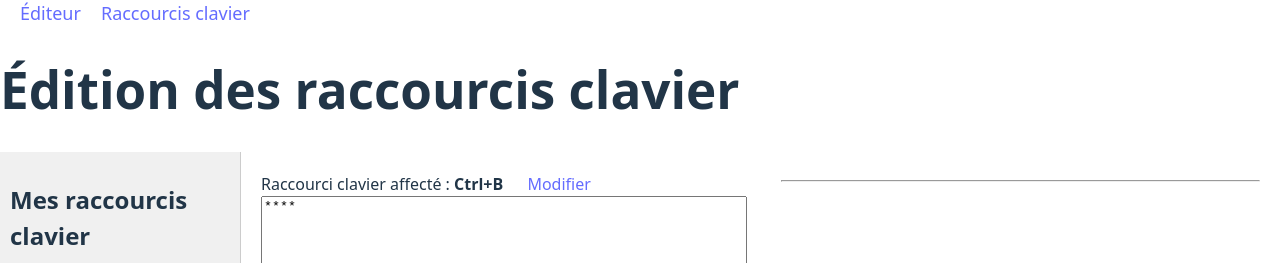
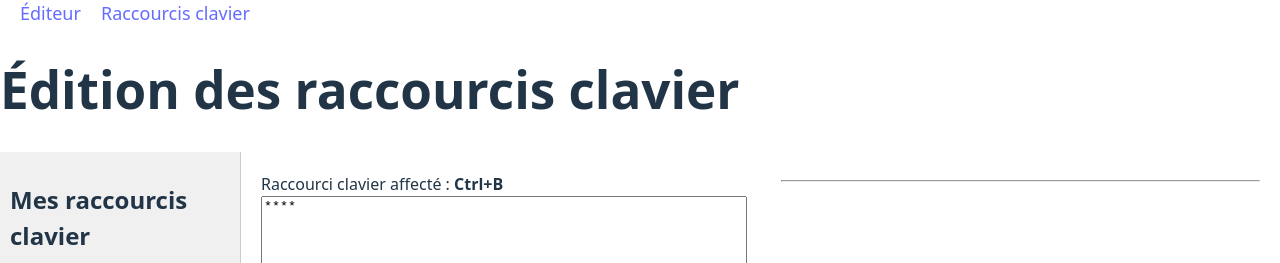
Before and after one commit to Skizzz81/ProjectMarkdown, a React (Vite) app: page /keyboard_shortcuts in a window 1280 px wide. Shown: the top 263 px of the page. Built offline with nearby package versions, Linux system fonts and the light colour scheme.

Commit message:
fix: The shortcut modify button is not displayed anymore for default shortcuts.

```diff
--- a/src/pages/KeyboardShortcutsMenu.jsx
+++ b/src/pages/KeyboardShortcutsMenu.jsx
@@ -53,7 +53,13 @@ export default function KeyboardShortcutsMenu(){
                 </aside>
                 <div className="editor-layout">
                     <div className="editor-container">
-                        Raccourci clavier affecté : <strong>{active_shortcut.shortcut}</strong> <a style={{marginLeft: "20px"}} href="#">Modifier</a>
+                        Raccourci clavier affecté : <strong>{active_shortcut.shortcut}</strong>
+                        {active_shortcut_id > default_shortcuts.length && (
+                            <a
+                                style   = {{marginLeft: "20px"}}
+                                href    = "#"
+                            >Modifier</a>
+                        )}
                         <MarkdownEditor value={active_shortcut.content} onChange={modifyShortcut} />
                     </div>
                     <div className="preview-container">
```
